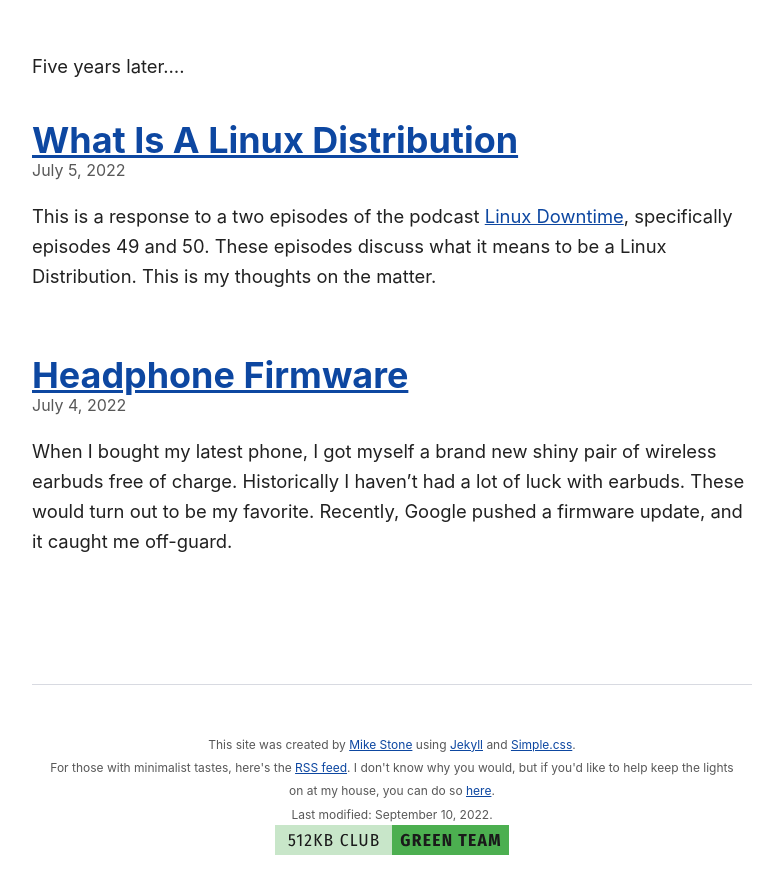
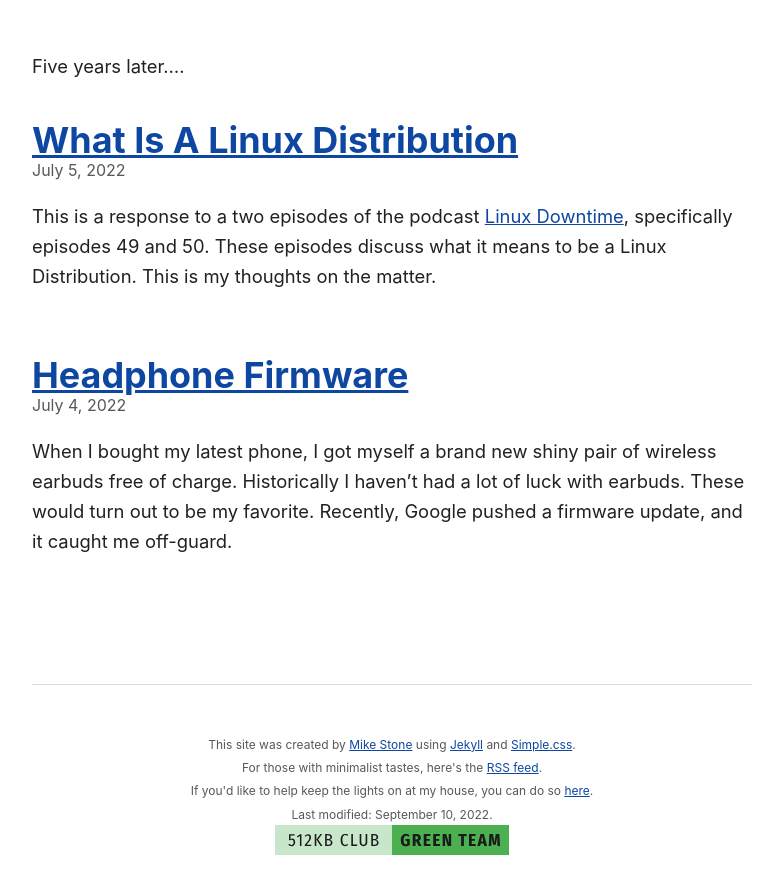
Before and after one commit to lrmikestone/jekyll.blog, a Jekyll site: the page built from index.md, in a window 1280 px wide and 900 px high, scrolled down 2386 px. Shown: the top 894 px of the window, without its empty margins (248-1031 px from the left). Built offline with Jekyll 4.4.1, drawn with Linux system fonts in a browser that asks for light colours.

Commit message:
The word wrap sucked.

```diff
--- a/_layouts/default.html
+++ b/_layouts/default.html
@@ -25,7 +25,8 @@
 
     <footer>
       <p><small>This site was created by <a rel="me" href="https://fosstodon.org/@mike">Mike Stone</a> using <a href="https://jekyllrb.com">Jekyll</a> and <a href="https://simplecss.org">Simple.css</a>.<br>
-        For those with minimalist tastes, here's the <a href="/feed">RSS feed</a>. I don't know why you would, but if you'd like to help keep the lights on at my house, you can do so <a href="https://ko-fi.com/mikestone">here</a>.<br>
+        For those with minimalist tastes, here's the <a href="/feed">RSS feed</a>.<br>
+        If you'd like to help keep the lights on at my house, you can do so <a href="https://ko-fi.com/mikestone">here</a>.<br>
         Last modified: {{ site.time | date: "%B %-d, %Y"}}.<br>
       <a href="https://512kb.club"><img src="/assets/images/green-team.svg" /></a></small>
       </p>
```
